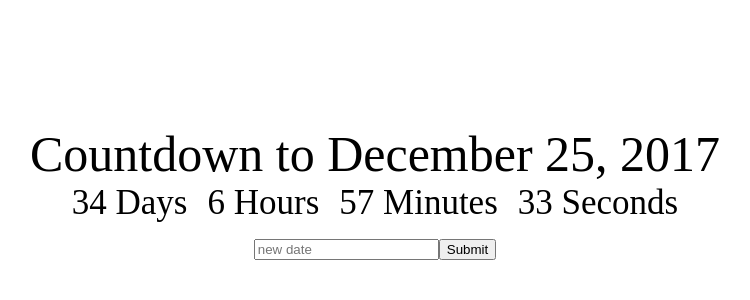
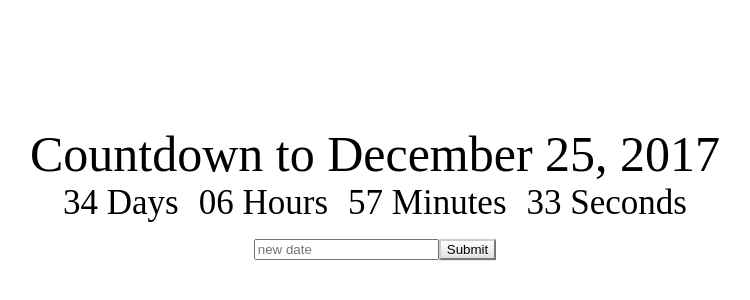
Before and after one commit to WilleniumFalcon91/CountDownChamp, a React (Create React App) app: page / in a window 1280 px wide. Shown: the part 128-428 px from the top of the page, without its empty margins (265-1015 px from the left). Built offline with nearby package versions, Linux system fonts and the light colour scheme.

Commit message:
adds minor stylings

```diff
--- a/package.json
+++ b/package.json
@@ -4,6 +4,7 @@
   "private": true,
   "dependencies": {
     "react": "^16.1.1",
+    "react-bootstrap": "^0.31.5",
     "react-dom": "^16.1.1",
     "react-scripts": "1.0.17"
   },
--- a/public/index.html
+++ b/public/index.html
@@ -10,6 +10,7 @@
     -->
     <link rel="manifest" href="%PUBLIC_URL%/manifest.json">
     <link rel="shortcut icon" href="%PUBLIC_URL%/favicon.ico">
+    <link rel="stylesheet" href="https://maxcdn.bootstrapcdn.com/bootstrap/latest/css/bootstrap-theme.min.css">
     <!--
       Notice the use of %PUBLIC_URL% in the tags above.
       It will be replaced with the URL of the `public` folder during the build.
--- a/src/App.css
+++ b/src/App.css
@@ -12,3 +12,8 @@
     display: inline;
     margin: 10px;
 }
+
+.Dealine-input {
+    font-szie: 25px;
+    margin: 5px;
+}
--- a/src/App.jsx
+++ b/src/App.jsx
@@ -1,6 +1,7 @@
 import React, { Component } from 'react';
 import Clock from './Clock';
 import './App.css';
+import { Form, FormControl, Button } from 'react-bootstrap';
 
 
 class App extends Component {
@@ -26,14 +27,14 @@
                 <Clock
                     deadline={this.state.deadline}
                 />
-                <div>
-                    <input
+                <Form inline>
+                    <FormControl
+                    className="Deadline-input"
                         placeholder="new date"
                         onChange={event => this.setState({newDealine: event.target.value})}
                      />
-                    <button onClick={() => this.changeDealine()}>Submit</button>
-                </div>
-
+                    <Button onClick={() => this.changeDealine()}>Submit</Button>
+                </Form>
             </div>
         )
     }
--- a/src/Clock.jsx
+++ b/src/Clock.jsx
@@ -21,6 +21,10 @@
         setInterval(() => this.getTimeUntil(this.props.deadline), 1000);
     }
 
+    leading0(num) {
+        return num < 10 ? '0' + num : num;
+    }
+
 
 
     getTimeUntil(deadline) {
@@ -37,10 +41,10 @@
     render() {
         return (
             <div>
-                <div className="Clock-days">{this.state.days} Days</div>
-                <div className="Clock-hours">{this.state.hours} Hours</div>
-                <div className="Clock-minutes">{this.state.minutes} Minutes</div>
-                <div className="Clock-seconds">{this.state.seconds} Seconds</div>
+                <div className="Clock-days">{this.leading0(this.state.days)} Days</div>
+                <div className="Clock-hours">{this.leading0(this.state.hours)} Hours</div>
+                <div className="Clock-minutes">{this.leading0(this.state.minutes)} Minutes</div>
+                <div className="Clock-seconds">{this.leading0(this.state.seconds)} Seconds</div>
             </div>
         )
     }
```
Also changed, not shown: 2 other files (tests, documents, lock files or other folders).
